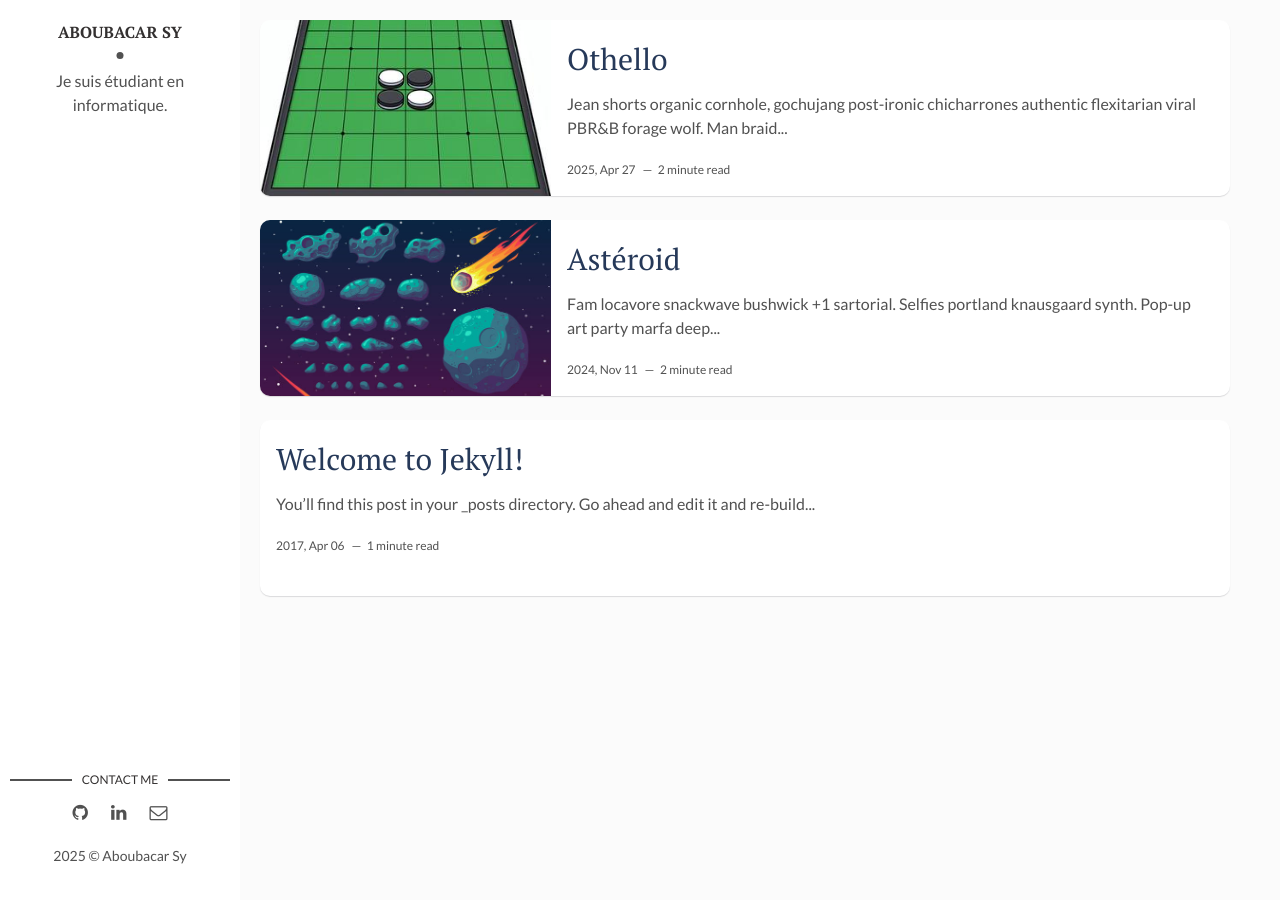
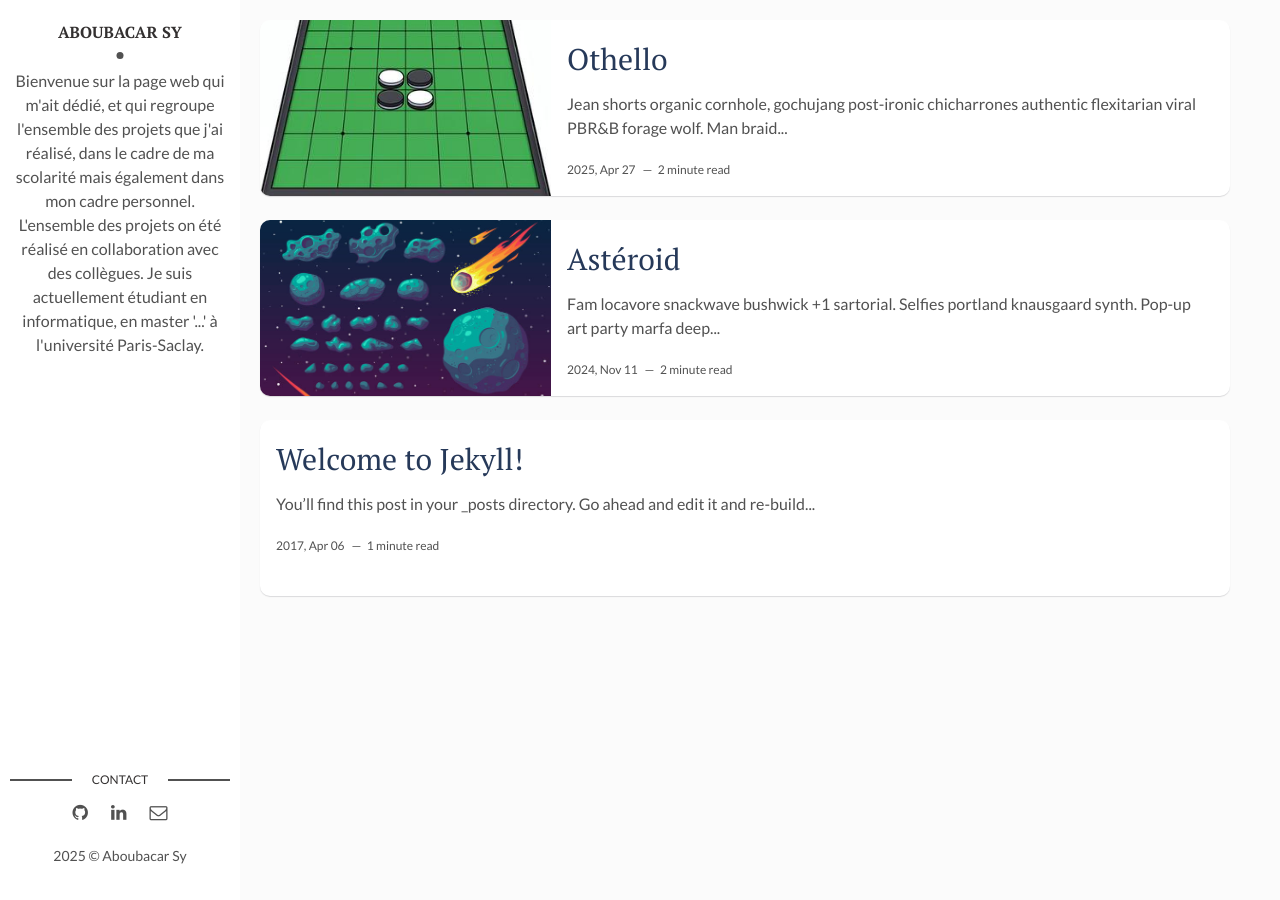
Before and after one commit to SyAboubacar/site-asy, a Jekyll site: the page built from index.html, in a window 1280 px wide. Built offline with Jekyll 4.4.1, drawn with Linux system fonts in a browser that asks for light colours; the list of posts is cut into pages by our own code.

Commit message:
modif descripton

```diff
--- a/_config.yml
+++ b/_config.yml
@@ -1,4 +1,4 @@
-title: Aboubacar Sy
+title: Page d'acceuil
 description: > # this means to ignore newlines until "baseurl:"
   Write an awesome description for your new site here. You can edit this
   line in _config.yml. It will appear in your document head meta (for
@@ -11,7 +11,7 @@ site-twitter: #if your site has a twitter account, enter it here
 # Author Settings
 author: Aboubacar Sy # add your name
 author-img: # add your photo
-about-author: Je suis étudiant en informatique.  # add description
+about-author: Bienvenue sur la page web qui m'ait dédié, et qui regroupe l'ensemble des projets que j'ai réalisé, dans le cadre de ma scolarité mais également dans mon cadre personnel. L'ensemble des projets on été réalisé en collaboration avec des collègues. Je suis actuellement étudiant en informatique, en master '...' à l'université Paris-Saclay.
 social-github: SyAboubacar # add your Github handle
 social-linkedin: # add your Linkedin handle
 social-email: # add your Email address
--- a/_layouts/main.html
+++ b/_layouts/main.html
@@ -11,7 +11,7 @@ layout: default
   </header> <!-- End Header -->
   <footer>
     <section class="contact">
-      <h3 class="contact-title">Contact me</h3>
+      <h3 class="contact-title">Contact</h3>
       <ul>
         {% if site.social-github %}
           <li class="github"><a href="http://github.com/{{site.social-github}}" target="_blank"><i class="fa fa-github"></i></a></li>
@@ -26,7 +26,7 @@ layout: default
         {% if site.social-email %}
           <li class="email"><a href="mailto:{{site.social-email}}"><i class="fa fa-envelope-o"></i></a></li>
         {% else %}
-          <li class="email"><a href="mailto:example.david@blog.com"><i class="fa fa-envelope-o" aria-hidden="true"></i></a></li>
+          <li class="email"><a href="mailto:aboubacar01.sy@gmail.com"><i class="fa fa-envelope-o" aria-hidden="true"></i></a></li>
         {% endif %}
       </ul>
     </section> <!-- End Section Contact -->
```
